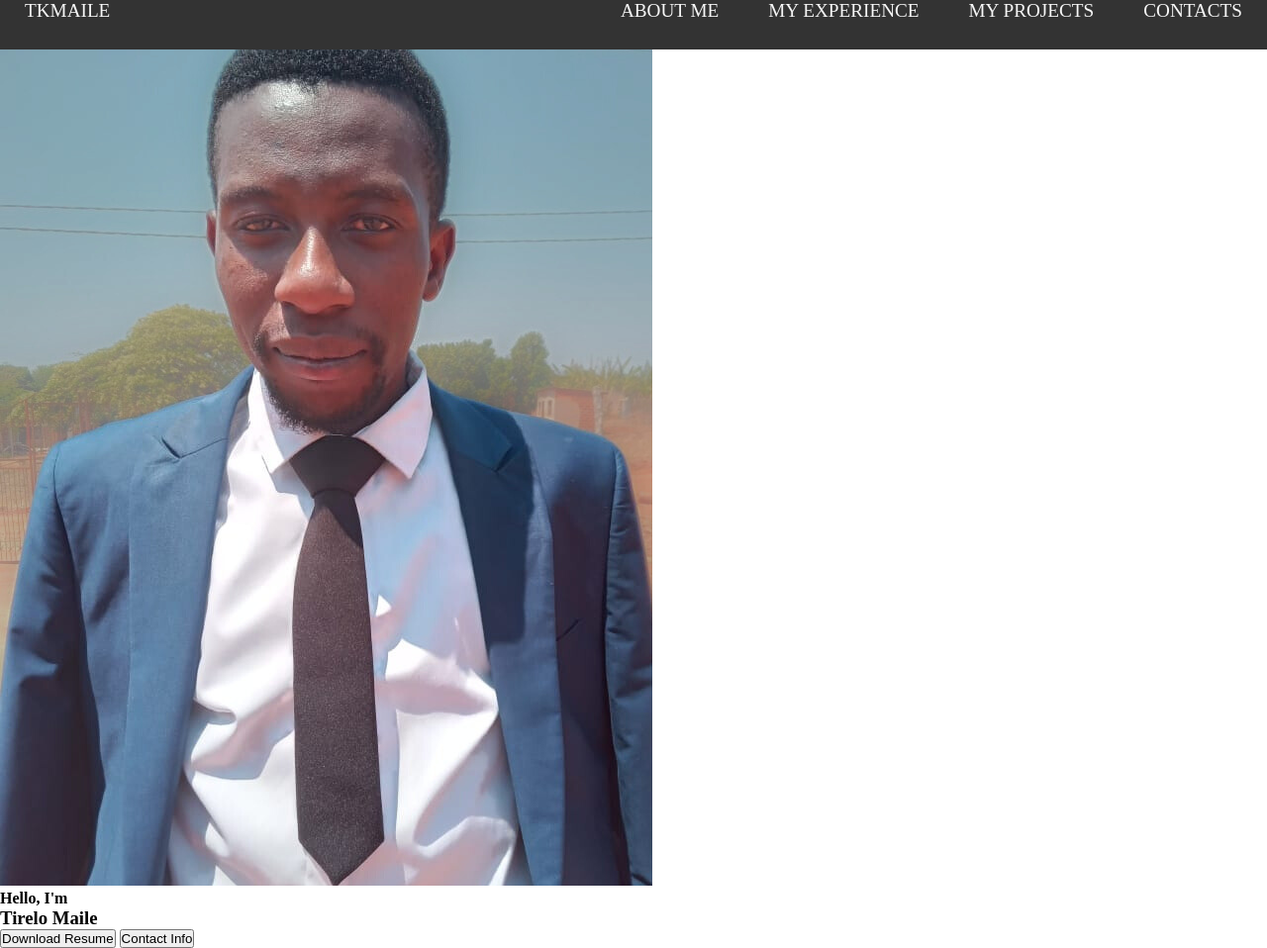
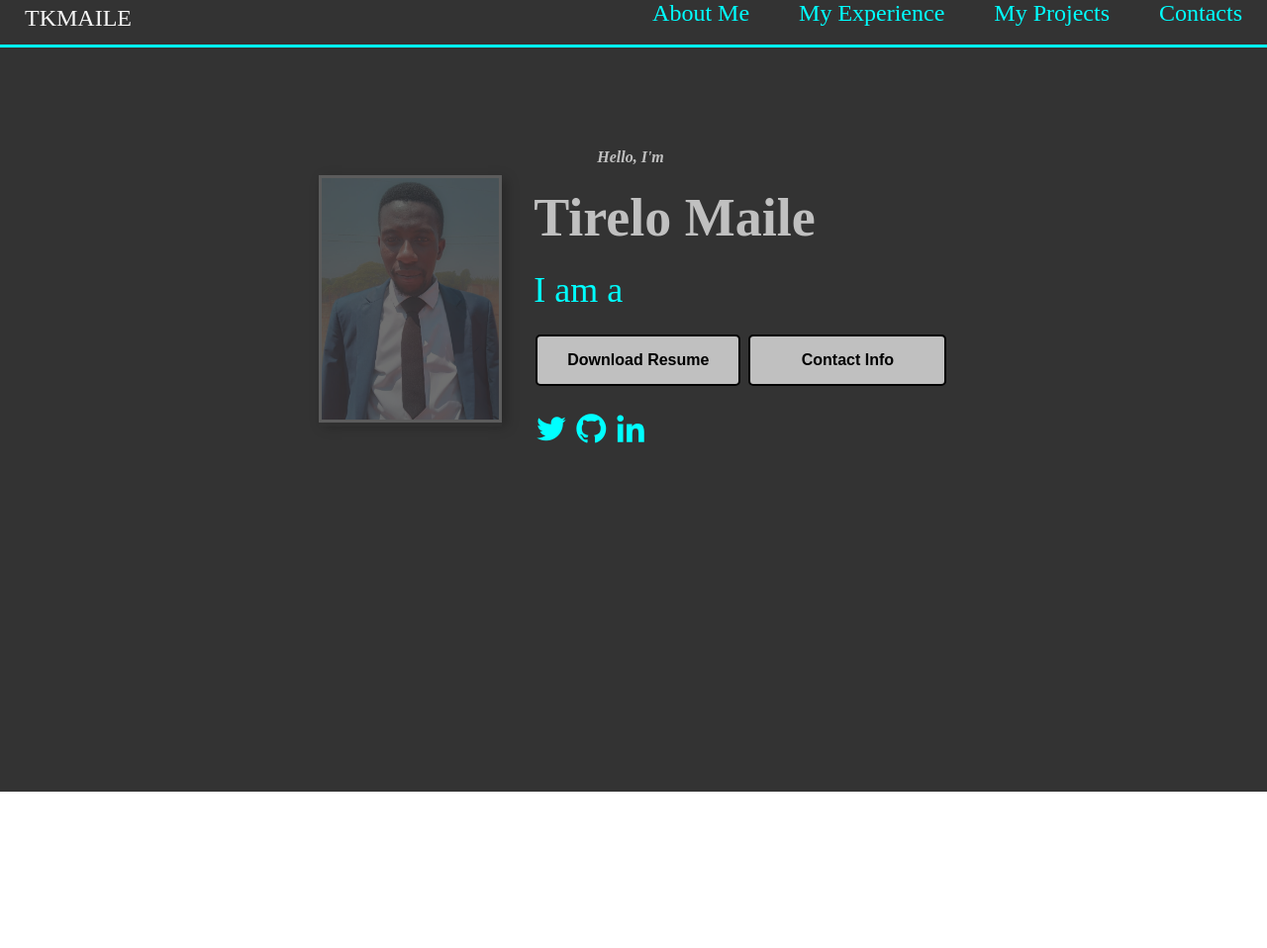
Before and after one commit to tkmaile96/TK_Personal_Portfolio, a plain HTML site: page index.html in a window 1280 px wide. Shown: the whole page at 99% size. After the commit the page ends 800 px from the top, so only its background shows below. Drawn offline with nearby package versions, Linux system fonts and the light colour scheme.

Commit message:
Updated index.css, index.html, and index.js files with new styles, HTML structure, and JavaScript functionality for the introduction section and profile user interface.

```diff
--- a/index.css
+++ b/index.css
@@ -1,6 +1,7 @@
 *{
     margin: 0;
     padding: 0;
+    box-sizing: border-box;
 }
 
 :Root {
@@ -12,9 +13,10 @@
 
     --color-light:   #f7f7f7;
     --color-dark:     #333;
-    --color-accent: #BC13FE;
+    --color-accent: #C0C0C0 ;
+    --color-main: #00ffff;
 
-    --fs-h1: 3rem;
+    --fs-h1: 4rem;
     --fs-h2: 2.25rem;
     --fs-h3: 1.25rem;
     --fs-body: 1rem;
@@ -32,6 +34,7 @@
 
 }
 }
+
 
 /* --- BASIC STYLING --- */
 
@@ -51,11 +54,13 @@ html {
  .NavBar{
      position: fixed;
      width: 100%;
+     height: 3rem;
      background-color:var(--color-dark);
+     border-bottom: 3px solid var(--color-main);
  }
  .menu-toggle {
     display: None;
-    color: var(--color-accent);
+    color: var(--color-main);
  }
  nav li{
      height:50px;
@@ -74,6 +79,7 @@ html {
      display: flex;
      justify-content: flex-end;
      align-items: center;
+     font-size: var(--fs-h3);
  }
  nav a {
 height: 100%;
@@ -82,12 +88,12 @@ height: 100%;
  text-decoration: none;
  padding: 0 25px;
  font-size: var(--ff-primary);
- color: var(--color-light);
+ color: var(--color-main);
 
  }
 
  nav a:hover{
-     color: var(--color-accent);
+     color: var(--color-light);
      transform: translateY(5px);
  }
 
@@ -98,7 +104,7 @@ height: 100%;
      top: 0;
      right:0;
      height: 100vh;
-     width: 250px;
+     width: 450px;
      z-index: 999;
      background-color:var(--color-dark);
      display: none;
@@ -127,3 +133,136 @@ height: 100%;
          width: 100%;
      }
  }
+
+ /*-- Introduction Section --*/
+
+ /* -- Main section and the main container --*/
+.introduction {
+    height: 100vh;
+    background-color: var(--color-dark);
+    width: 100%;
+}
+
+.container {
+   display: flex;
+   align-items: center;
+   justify-content: center;
+   margin: 150px auto 0px;
+
+}
+
+
+
+/*-- profile image --*/
+.profile-image {
+    position: relative;
+    margin-right: 2rem;
+    background-color: var(--color-dark);
+    z-index: 2;
+    justify-self: center;
+}
+
+.profile-image::before {
+    position: absolute;
+    content: "";
+    top: 0;
+    bottom: 0;
+    right:0;
+    left:0;
+    background-color:rgba(51, 51, 51, 0.7);
+    z-index: 1;
+}
+
+.profile-image img {
+    max-width: 100%;
+    height: 250px;
+    border: 3px solid var(--color-accent);
+    box-shadow: var(--box-shadow);
+}
+
+/*-- profile image anf grid responsiveness --*/
+@media  (max-width: 800px) {
+    .container {
+        grid-template-columns: 100%;
+        text-align: center;
+    }
+
+    .profile-image img {
+        margin: 0 auto;
+        align-self: center;
+    }
+}
+
+/*-- Profile user --*/
+
+.profile-user {
+    display:  flex;
+    flex-direction: column;
+    color:var(--color-main);
+    gap: 1.3rem;
+    justify-self: start;
+}
+
+.profile-user-greetings {
+    font-style: italic;
+    color: var(--color-accent);
+    padding-left: 4rem;
+}
+
+.profile-user-name{
+    font-size: var(--fs-h2);
+    font-weight: var(--fw-bold);
+    color: var(--color-accent);
+}
+
+.profile-user-status{
+    font-size: var(--fs-h2);
+    font-weight: var(--fw-reg);
+
+}
+
+.status-span {
+    text-transform: capitalize;
+    color: var(--color-accent);
+}
+
+.btn {
+    display: inline-block;
+	margin: 4px 2px;
+	padding: 15px 30px;
+	min-width: 200px;
+	font-size: 16px;
+	font-weight: bold;
+	border-radius: 5px;
+	cursor: pointer;
+	background-color: var(--color-accent);
+	border: 2px solid;
+
+	background-position: 100% 0;
+	background-size: 300%;
+
+	-webkit-transition: 0.6s;
+	transition: 0.6s;
+}
+
+.btn:hover {
+    background-position: 0 100%;
+    color: var(--color-main);
+}
+
+.profile-user-resume-btn{
+    color: var(--color-dark);
+    border-color: var(--color-accent);
+    background-image: linear-gradient(90deg,  var(--color-main)50%, var(--color-accent) 50%);
+
+}
+ .profile-user-socials a {
+    font-size: var(--fs-h2);
+    font-weight: var(--fw-bold);
+    color: var(--color-main);
+    justify-content: space-around;
+ }
+
+ .profile-user-socials a:hover {
+    color: var(--color-accent);
+ }
--- a/index.html
+++ b/index.html
@@ -5,6 +5,7 @@
     <meta name="viewport" content="width=device-width, initial-scale=1.0">
     <title>Tirelo Maile</title>
       <link rel="stylesheet" href="index.css">
+      <link href='https://unpkg.com/boxicons@2.1.4/css/boxicons.min.css' rel='stylesheet'>
 </head>
 <body>
 
@@ -17,17 +18,17 @@
               <li><a href="#">About Me</a></li>
               <li><a href=".">My Experience</a></li>
               <li><a href="">My Projects</a></li>
-              <li><a href="">Cotacts</a></li>
+              <li><a href="">Contacts</a></li>
 
             </ul>
           </nav>
         <nav>
             <ul>
                 <li><a href="">TK <span>MAILE</span></a></li>
-                <li class="hideOnDisplay"><a href="">ABOUT ME</a></li>
-                <li class="hideOnDisplay"><a href=""> MY EXPERIENCE</a></li>
-                <li class="hideOnDisplay"><a href=""> MY PROJECTS</a></li>
-                <li class="hideOnDisplay"><a href="">CONTACTS</a></li>
+                <li class="hideOnDisplay"><a href="">About Me</a></li>
+                <li class="hideOnDisplay"><a href=""> My Experience</a></li>
+                <li class="hideOnDisplay"><a href=""> My Projects</a></li>
+                <li class="hideOnDisplay"><a href="">Contacts</a></li>
                 <li onclick="showSidebar()" class="menu-toggle"><a href="#"><svg xmlns="http://www.w3.org/2000/svg" height="24px" viewBox="0 -960 960 960" width="24px" fill="#5f6368"><path d="M120-240v-80h720v80H120Zm0-200v-80h720v80H120Zm0-200v-80h720v80H120Z"/></svg></a></li>
 
             </ul>
@@ -37,33 +38,48 @@
     <!--Introduction Section-->
     <section class="introduction">
 
+        <div class="container">
              <!--Profile image div-->
           <div class="profile-image">
             <img src="./Images/TK.png" alt="TK">
              </div>
+
+            <div class="profile-user">
 
             <div class="profile-user-greetings">
                 <h4>Hello, I'm</h4>
             </div>
 
             <div class="profile-user-name">
-            <h3>Tirelo Maile</h3>
+                <h1>Tirelo Maile</h1>
             </div>
 
             <div class="profile-user-status">
                 <!--Pop up messages using animation-->
+                <div id="messages">
+                    <span class="status-span"></span>
                 </div>
-
+            </div>
             <div class="profile-user-qualifications">
                 <button class="btn profile-user-ruseme-btn">Download Resume</button>
                 <button class="btn profile-user-contact-btn">Contact Info</button>
             </div>
 
             <div class="profile-user-socials">
+                <a href="" target="_blank"><i class='bx bxl-twitter'></i></a>
+                <a href="" target="_blank"><i class='bx bxl-github' ></i></a>
+                <a href="" target="_blank"><i class='bx bxl-linkedin' ></i></a>
                 <!--Twitter-->
                 <!--Github-->
                 <!--LinkedIn-->
             </div>
+
+            </div> <!-- End of prfile-user div -->
+        </div>
+    </section>
+
+<!-- About Me section-->
+ <section class="about-me">
 
  </section>
 
--- a/index.js
+++ b/index.js
@@ -6,3 +6,22 @@ function hideSidebar(){
     const sidebar = document.querySelector(".sidebar");
     sidebar.style.display = "none";
 }
+
+//Profile-user-status
+
+const status = ["Web Developer",  "Freelancer", "Full Stack Developer", "Web Designer", "UI/UX Designer"];
+let index = 0;
+
+function changeStatus(){
+   const messages = document.getElementById('messages') ;
+   const statusSpan = document.querySelector('status-span');
+   messages.textContent = `I am a ${status[index]}`
+   index = (index + 1) % status.length ;
+
+   setTimeout(() => {
+    messages.textContent = 'I am a';
+   }, 2000)
+
+   setTimeout(changeStatus, 3000);
+}
+changeStatus();
```
Lines whose indentation alone changed are shown as unchanged.
